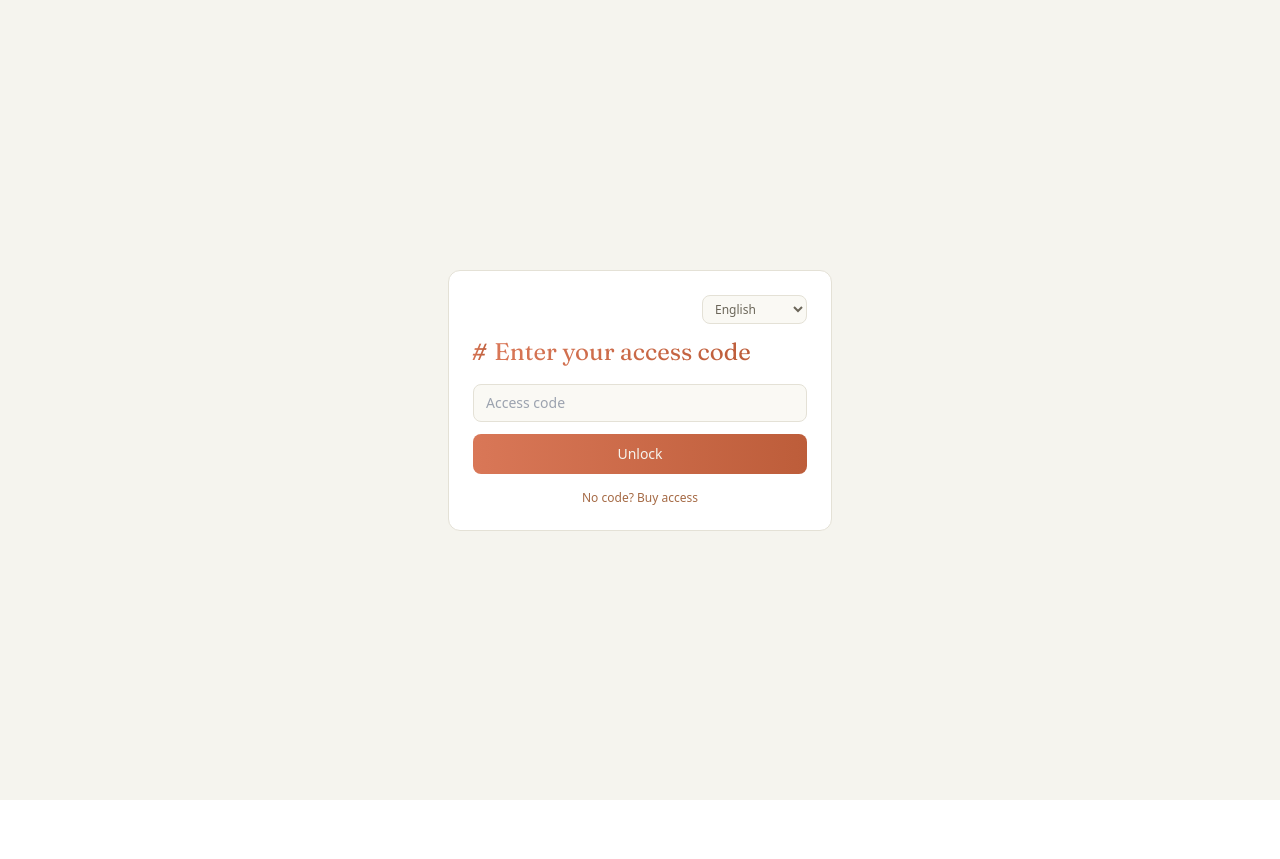
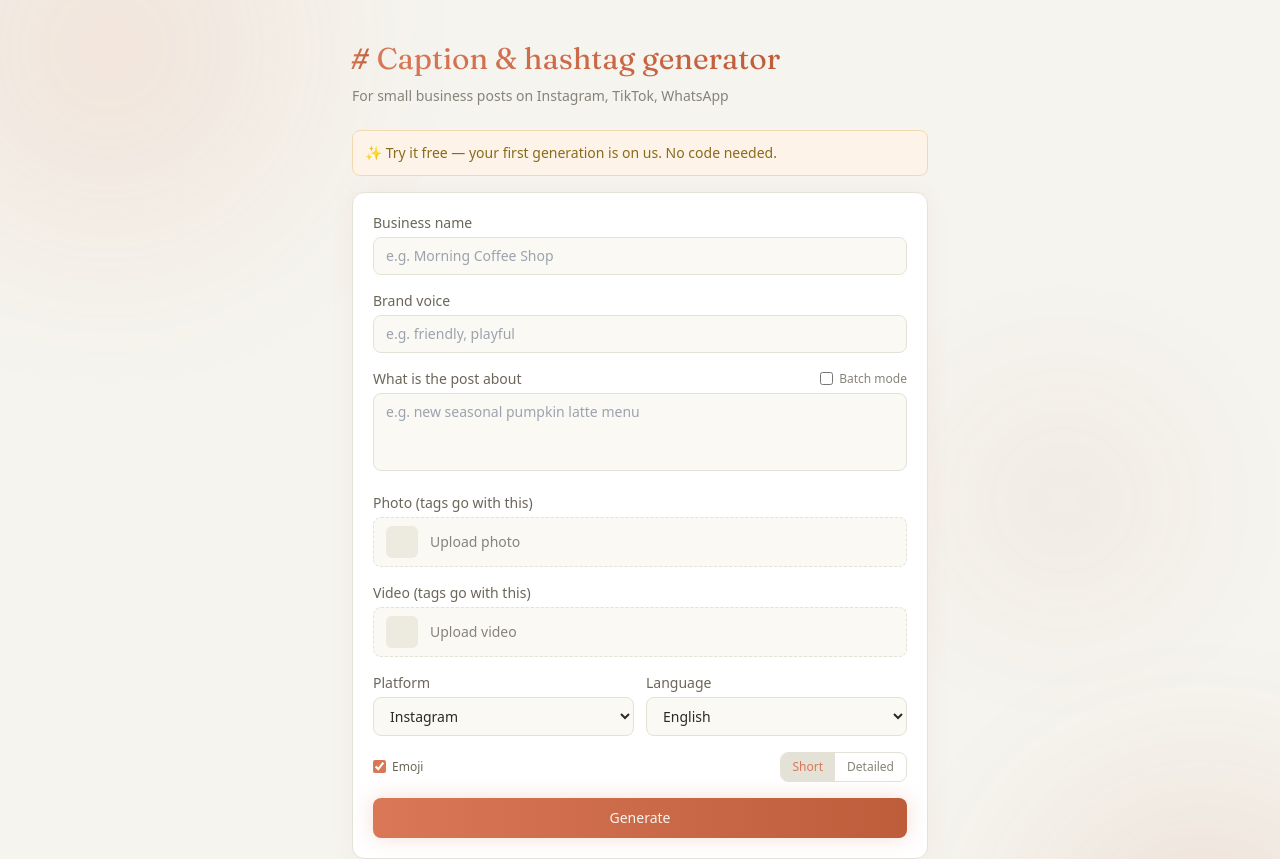
Before and after one commit to kssw117-sudo/caption-generator, a React (Vite) app: page / in a window 1280 px wide. Shown: the top 859 px of the page. Before the commit the page ends 800 px from the top, so only its background shows below. Built offline with nearby package versions, Linux system fonts and the light colour scheme.

Commit message:
Update App.jsx

```diff
--- a/src/App.jsx
+++ b/src/App.jsx
@@ -56,6 +56,7 @@ export default function CaptionGenerator() {
   const [licenseCode, setLicenseCode] = useState(() => localStorage.getItem('tg_licenseCode') || '');
   const [showSupportEmail, setShowSupportEmail] = useState(false);
   const [unlocked, setUnlocked] = useState(() => localStorage.getItem('tg_unlocked') === 'true');
+  const [freeTrialUsed, setFreeTrialUsed] = useState(() => localStorage.getItem('tg_free_trial_used') === 'true');
   const [licenseError, setLicenseError] = useState('');
 
   const languages = [
@@ -125,11 +126,17 @@ export default function CaptionGenerator() {
   };
 
   async function generateOne(topic) {
-    if (!checkAndUseDailyLimit()) {
-      setDailyCount(DAILY_LIMIT);
-      throw new Error('limit');
+    const isTrial = !unlocked && !freeTrialUsed;
+    if (!unlocked && freeTrialUsed) {
+      throw new Error('license');
     }
-    setDailyCount(getDailyCount());
+    if (!isTrial) {
+      if (!checkAndUseDailyLimit()) {
+        setDailyCount(DAILY_LIMIT);
+        throw new Error('limit');
+      }
+      setDailyCount(getDailyCount());
+    }
     const platformName = platformNames[platform] || 'Instagram';
     const langInstruction = currentLang.englishName;
     const voiceInstruction = brandVoice.trim()
@@ -148,11 +155,16 @@ Captions must stay under ${platformLimits[platform] || 2200} characters. Hashtag
     const response = await fetch("/api/generate", {
       method: "POST",
       headers: { "Content-Type": "application/json" },
-      body: JSON.stringify({ licenseCode, prompt })
+      body: JSON.stringify({ licenseCode, prompt, trial: isTrial })
     });
 
     if (response.status === 403) {
       throw new Error('license');
+    }
+
+    if (isTrial) {
+      localStorage.setItem('tg_free_trial_used', 'true');
+      setFreeTrialUsed(true);
     }
 
     const data = await response.json();
@@ -321,58 +333,6 @@ CTA: ${JSON.stringify(item.cta)}`;
   const headingFont = currentLang.rtl ? "'Cairo', 'Segoe UI', Tahoma, Arial, sans-serif" : "'Fraunces', serif";
   const bodyFont = currentLang.rtl ? "'Cairo', 'Segoe UI', Tahoma, Arial, sans-serif" : 'inherit';
 
-  if (!unlocked) {
-    return (
-      <div className="min-h-screen flex items-center justify-center px-4" dir={currentLang.rtl ? 'rtl' : 'ltr'} style={{ background: '#F5F4EE', fontFamily: bodyFont }}>
-        <style>{`@import url('https://fonts.googleapis.com/css2?family=Fraunces:opsz,wght@9..144,400;9..144,600&family=Cairo:wght@400;700&display=swap');`}</style>
-        <div className="w-full max-w-sm rounded-xl p-6" style={{ background: '#FFFFFF', border: '1px solid #E4E1D6' }}>
-          <div className="flex justify-end mb-3">
-            <select
-              value={language}
-              onChange={(e) => setLanguage(e.target.value)}
-              className="text-xs rounded-lg px-2 py-1 focus:outline-none"
-              style={{ background: '#FAF9F4', border: '1px solid #E4E1D6', color: '#6B6659' }}
-            >
-              {languages.map(l => (
-                <option key={l.code} value={l.code}>{l.label}</option>
-              ))}
-            </select>
-          </div>
-          <h1
-            className="text-2xl mb-4 flex items-center gap-2"
-            style={{ fontFamily: headingFont }}
-          >
-            <span style={{ display: 'inline-block', transform: 'skewX(-12deg)', fontFamily: 'sans-serif', fontWeight: 800, background: 'linear-gradient(90deg, #D97757, #BD5D3A)', WebkitBackgroundClip: 'text', backgroundClip: 'text', color: 'transparent' }}>#</span>
-            <span style={{ background: 'linear-gradient(90deg, #D97757, #BD5D3A)', WebkitBackgroundClip: 'text', backgroundClip: 'text', color: 'transparent' }}>{t.licenseGateTitle}</span>
-          </h1>
-          <input
-            type="text"
-            value={licenseCode}
-            onChange={(e) => setLicenseCode(e.target.value)}
-            placeholder={t.licensePh}
-            className="w-full rounded-lg px-3 py-2 text-sm mb-3 focus:outline-none"
-            style={{ background: '#FAF9F4', border: '1px solid #E4E1D6', color: '#2D2A26' }}
-          />
-          {licenseError && <p className="text-sm mb-3" style={{ color: '#B34B3C' }}>{licenseError}</p>}
-          <button
-            onClick={handleUnlock}
-            className="w-full font-medium py-2.5 rounded-lg text-sm"
-            style={{ background: 'linear-gradient(90deg, #D97757, #BD5D3A)', color: '#F5F4EE' }}
-          >
-            {t.unlockBtn}
-          </button>
-          <a
-            href="/buy.html"
-            className="block text-center text-xs mt-4"
-            style={{ color: '#A56A45' }}
-          >
-            {t.noCodeText}
-          </a>
-        </div>
-      </div>
-    );
-  }
-
   return (
     <div className="min-h-screen py-10 px-4 relative overflow-hidden" dir={currentLang.rtl ? 'rtl' : 'ltr'} style={{ background: '#F5F4EE', fontFamily: bodyFont }}>
       <style>{`
@@ -394,6 +354,37 @@ CTA: ${JSON.stringify(item.cta)}`;
           <span style={{ background: 'linear-gradient(90deg, #D97757, #BD5D3A)', WebkitBackgroundClip: 'text', backgroundClip: 'text', color: 'transparent' }}>{t.title}</span>
         </h1>
         <p className="text-sm mb-6" style={{ color: '#87837A' }}>{t.subtitle}</p>
+
+        {!unlocked && (
+          <div className="rounded-lg p-3 mb-4" style={{ background: freeTrialUsed ? '#FDECEC' : '#FDF3E8', border: `1px solid ${freeTrialUsed ? '#F3C4C4' : '#F2D9B0'}` }}>
+            {freeTrialUsed ? (
+              <>
+                <p className="text-sm" style={{ color: '#B34B3C', margin: 0, fontWeight: 600 }}>Free preview used</p>
+                <div className="flex gap-2 mt-2">
+                  <input
+                    type="text"
+                    value={licenseCode}
+                    onChange={(e) => setLicenseCode(e.target.value)}
+                    placeholder={t.licensePh}
+                    className="flex-1 rounded-lg px-3 py-2 text-sm focus:outline-none"
+                    style={{ background: '#FFFFFF', border: '1px solid #E4E1D6', color: '#2D2A26' }}
+                  />
+                  <button
+                    onClick={handleUnlock}
+                    className="font-medium px-4 rounded-lg text-sm"
+                    style={{ background: 'linear-gradient(90deg, #D97757, #BD5D3A)', color: '#F5F4EE' }}
+                  >
+                    {t.unlockBtn}
+                  </button>
+                </div>
+                {licenseError && <p className="text-sm mt-2" style={{ color: '#B34B3C' }}>{licenseError}</p>}
+                <a href="/buy.html" className="block text-xs mt-2" style={{ color: '#A56A45' }}>{t.noCodeText}</a>
+              </>
+            ) : (
+              <p className="text-sm" style={{ color: '#8A6B1A', margin: 0 }}>✨ Try it free — your first generation is on us. No code needed.</p>
+            )}
+          </div>
+        )}
 
         <div className="rounded-xl p-5 space-y-4" style={{ background: '#FFFFFF', border: '1px solid #E4E1D6', boxShadow: '0 0 24px rgba(189,93,58,0.06)' }}>
           <div>
```
